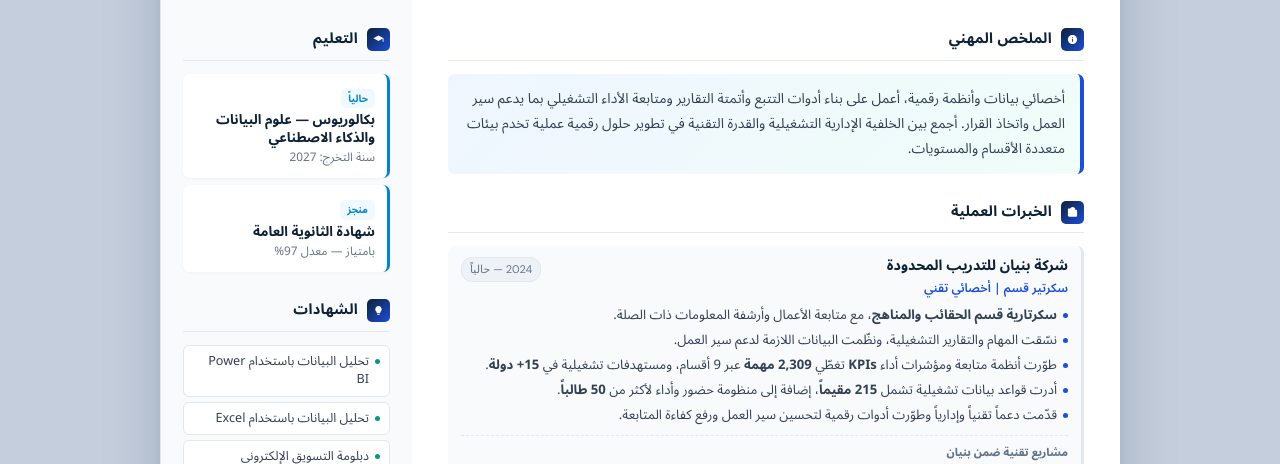
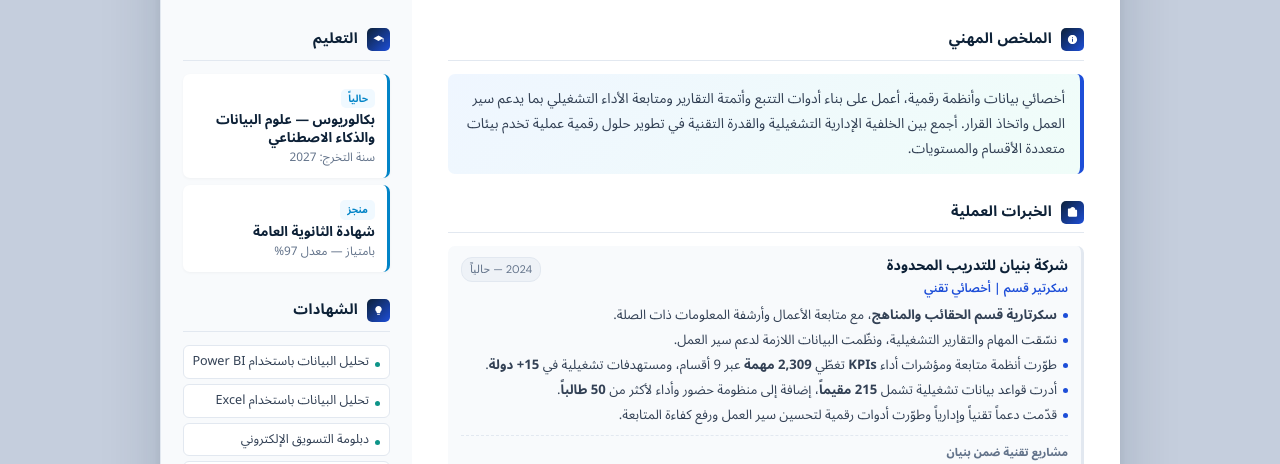
Before and after one commit to Osama-Junaydi/cv, a plain HTML site: page index.html in a window 1280 px wide. Shown: the part 267-731 px from the top of the page. Drawn offline with Linux system fonts and the light colour scheme.

Commit message:
Fix alignment in cert-item CSS class

```diff
--- a/index.html
+++ b/index.html
@@ -131,7 +131,7 @@ section:last-child{margin-bottom:0;}
 .edu-degree{font-weight:700;font-size:.85rem;color:var(--navy);line-height:1.3;}
 .edu-sub{font-size:.74rem;color:var(--muted);margin-top:2px;}
 .cert-list{display:flex;flex-direction:column;gap:5px;}
-.cert-item{display:flex;align-items:flex-start;gap:6px;background:var(--card);border-radius:6px;padding:7px 9px;font-size:.79rem;color:var(--sub);border:1px solid var(--light);line-height:1.4;}
+.cert-item{display:flex;align-items:center;gap:6px;background:var(--card);border-radius:6px;padding:7px 9px;font-size:.79rem;color:var(--sub);border:1px solid var(--light);line-height:1.4;white-space:nowrap;}
 .cert-dot{min-width:5px;height:5px;border-radius:50%;background:var(--teal);margin-top:6px;flex-shrink:0;}
 .lang-item{margin-bottom:10px;}
 .lang-header{display:flex;justify-content:space-between;align-items:center;font-size:.8rem;font-weight:600;color:var(--text);margin-bottom:4px;}
```
